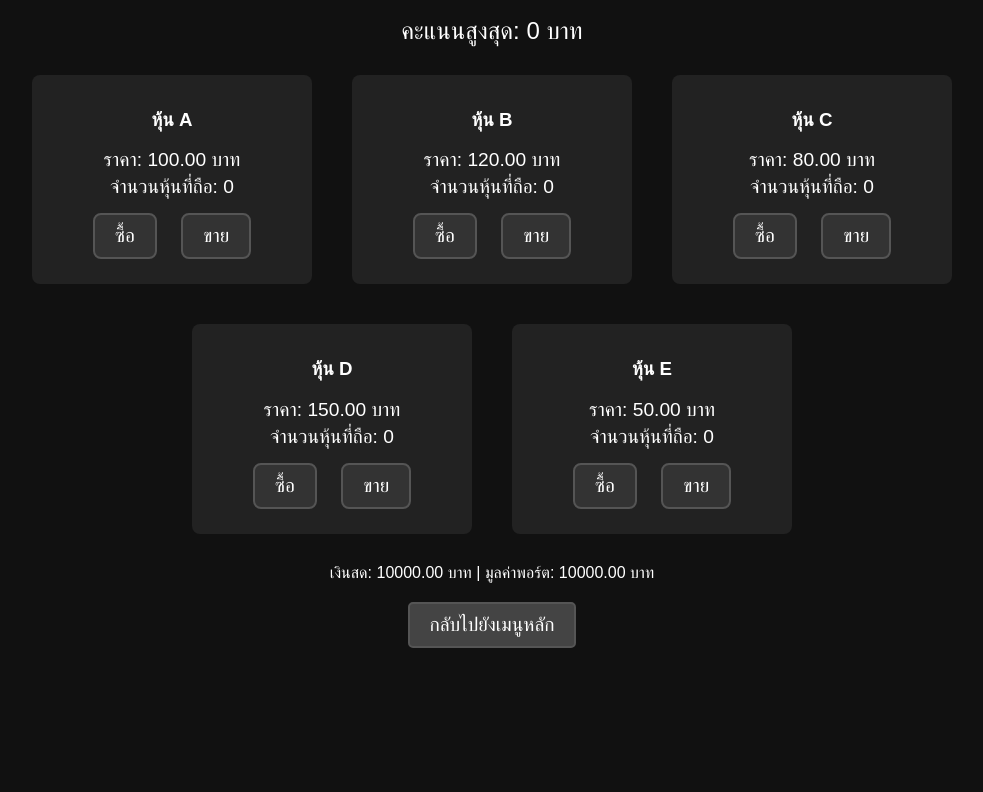
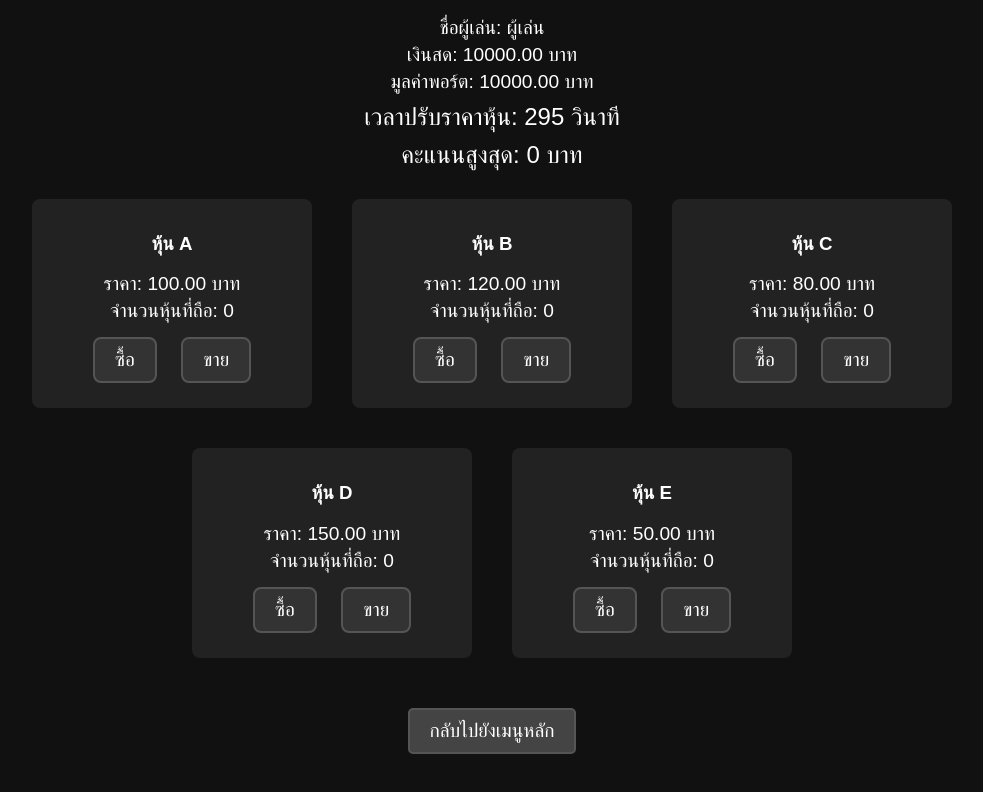
Before and after one commit to darkroid/Mini, a plain HTML site: page stock-game-index.html in a window 1280 px wide. Shown: the part 88-880 px from the top of the page, without its empty margins (148-1131 px from the left). Before the commit the page ends 800 px from the top, so only its background shows below. Drawn offline with Linux system fonts and the light colour scheme.

Commit message:
Update stock-game-index.html
 ฟีเจอร์ใหม่ที่เพิ่มเข้ามา
ระบบ Data ในเกม (ชื่อ, เงิน, หุ้นในพอร์ต) - บันทึกข้อมูลใน LocalStorage
เวลานับถอยหลังก่อนราคาหุ้นเปลี่ยน - แสดงเวลานับถอยหลังเป็นวินาที
ปรับราคาหุ้นทุก 5 นาที (300 วินาที) - โดยนับถอยหลังและรีเซ็ตเมื่อครบเวลา

```diff
--- a/stock-game-index.html
+++ b/stock-game-index.html
@@ -74,22 +74,30 @@
             text-align: center;
         }
 
-        #high-score {
-            margin-top: 20px;
+        #high-score, #countdown {
+            margin-top: 10px;
             font-size: 1.5em;
         }
     </style>
 </head>
 <body>
     <h1>เกมหุ้น (Stock Game)</h1>
+
+    <p>ชื่อผู้เล่น: <span id="playerName">ผู้เล่น</span></p>
+    <p>เงินสด: <span id="cash">10000</span> บาท</p>
+    <p>มูลค่าพอร์ต: <span id="portfolioValue">10000</span> บาท</p>
+    <p id="countdown">เวลาปรับราคาหุ้น: 300 วินาที</p>
     <div id="high-score">คะแนนสูงสุด: <span id="maxProfit">0</span> บาท</div>
     <div id="stock-list"></div>
-    <div id="portfolio"></div>
     <button id="back-btn" onclick="goBack()">กลับไปยังเมนูหลัก</button>
 
     <script>
-        let cash = 10000;
-        let maxProfit = localStorage.getItem("maxProfit") || 0;
+        const stockChangeInterval = 300; // 5 นาที (300 วินาที)
+        let cash = parseFloat(localStorage.getItem("cash")) || 10000;
+        let maxProfit = parseFloat(localStorage.getItem("maxProfit")) || 0;
+        let countdown = stockChangeInterval;
+        const playerName = localStorage.getItem("playerName") || "ผู้เล่น";
+
         const stocks = [
             { name: "หุ้น A", price: 100, shares: 0 },
             { name: "หุ้น B", price: 120, shares: 0 },
@@ -129,6 +137,7 @@
             if (cash >= stock.price) {
                 cash -= stock.price;
                 stock.shares += 1;
+                saveData();
                 renderStocks();
             } else {
                 alert("เงินสดไม่พอที่จะซื้อหุ้น!");
@@ -140,20 +149,27 @@
             if (stock.shares > 0) {
                 cash += stock.price;
                 stock.shares -= 1;
+                saveData();
                 renderStocks();
             } else {
                 alert("ไม่มีหุ้นที่จะขาย!");
             }
         }
 
+        function saveData() {
+            localStorage.setItem("cash", cash);
+            localStorage.setItem("playerName", playerName);
+        }
+
         function updatePortfolio() {
-            const portfolio = document.getElementById("portfolio");
             let totalValue = cash;
             stocks.forEach(stock => {
                 totalValue += stock.price * stock.shares;
             });
             updateHighScore(totalValue - 10000);
-            portfolio.innerHTML = `เงินสด: ${cash.toFixed(2)} บาท | มูลค่าพอร์ต: ${totalValue.toFixed(2)} บาท`;
+            document.getElementById("cash").textContent = cash.toFixed(2);
+            document.getElementById("portfolioValue").textContent = totalValue.toFixed(2);
+            document.getElementById("playerName").textContent = playerName;
         }
 
         function randomPriceChange() {
@@ -161,15 +177,24 @@
                 const change = (Math.random() - 0.5) * 20;
                 stock.price = Math.max(1, stock.price + change);
             });
+            countdown = stockChangeInterval;
             renderStocks();
+        }
+
+        function updateCountdown() {
+            if (countdown > 0) {
+                countdown--;
+                document.getElementById("countdown").textContent = `เวลาปรับราคาหุ้น: ${countdown} วินาที`;
+            } else {
+                randomPriceChange();
+            }
         }
 
         function goBack() {
             window.location.href = "index.html";
         }
 
-        // ปรับราคาอัตโนมัติทุก 5 นาที (300,000 มิลลิวินาที)
-        setInterval(randomPriceChange, 300000);
+        setInterval(updateCountdown, 1000); // อัปเดตนับถอยหลังทุกวินาที
 
         // แสดงผลครั้งแรก
         renderStocks();
```
